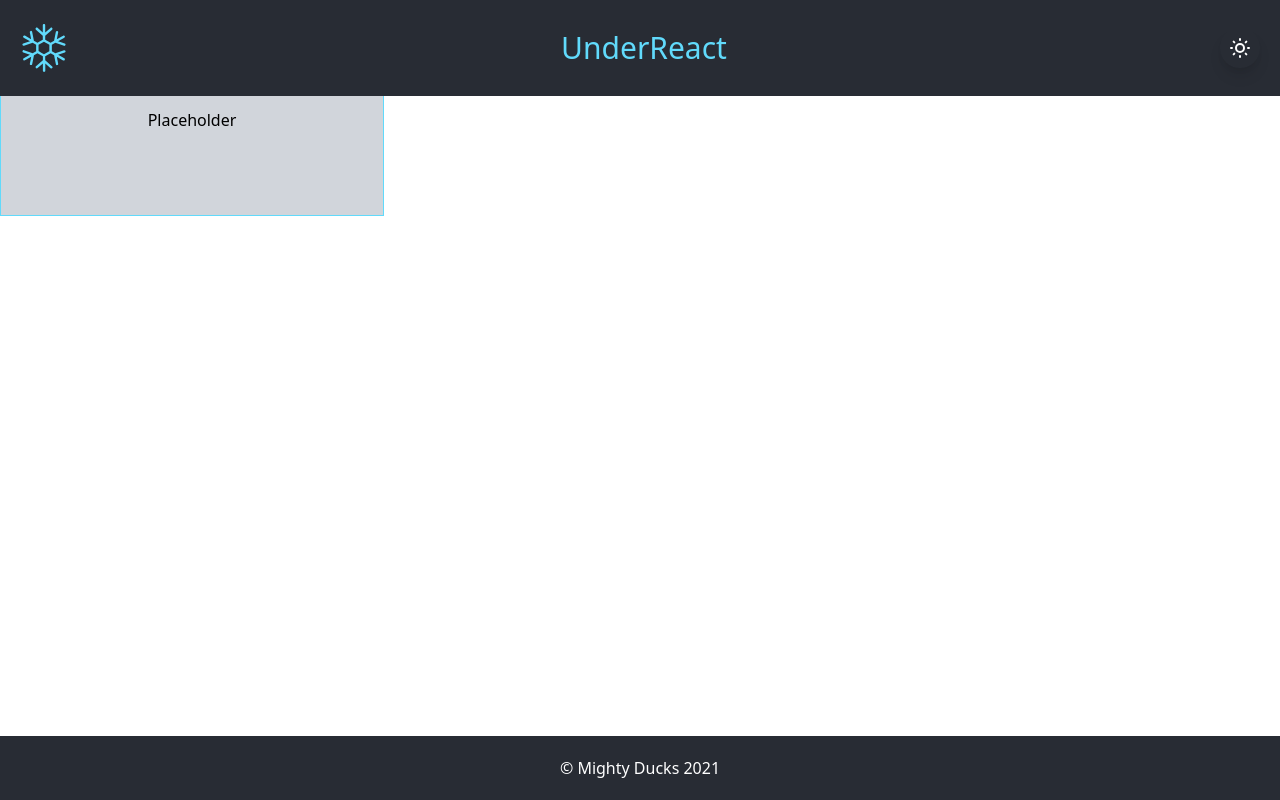
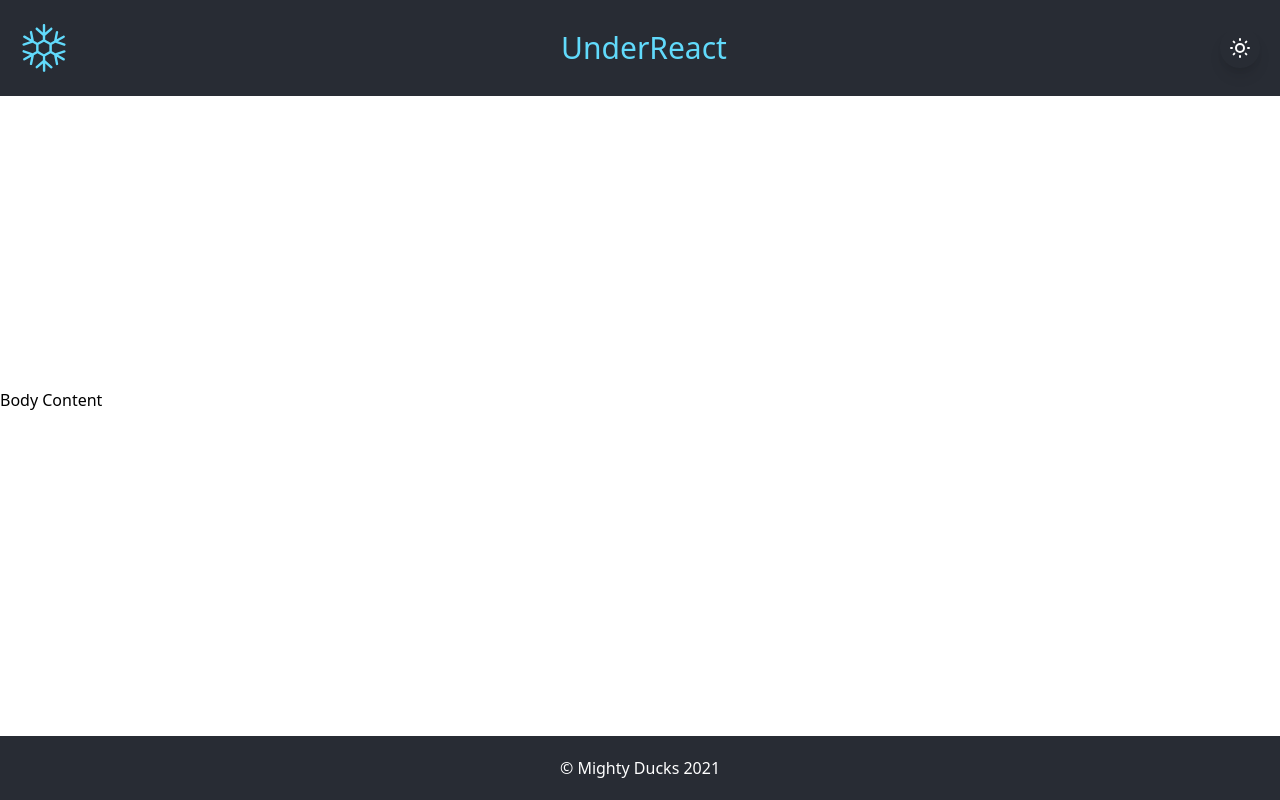
Before and after one commit to Holberton-Webstack-Portfolio-Project/UnderReact, a React (Create React App) app: page / in a window 1280 px wide. Built offline with nearby package versions, Linux system fonts and the light colour scheme.

Commit message:
[DEV] Add page layout style settings for entire app, comment out placeholder for now

```diff
--- a/src/App.js
+++ b/src/App.js
@@ -5,10 +5,13 @@ import Placeholder from './components/Placeholder';
 
 function App() {
   return (
-    <div className="App">
+    <div className="
+    min-h-screen
+    flex items-center
+    ">
       <Nav />
       <Body />
-      <Placeholder classes="w-96 h-48"/>
+{/*       <Placeholder classes="w-96 h-48"/> */}
       <Footer />
     </div>
   );
```
